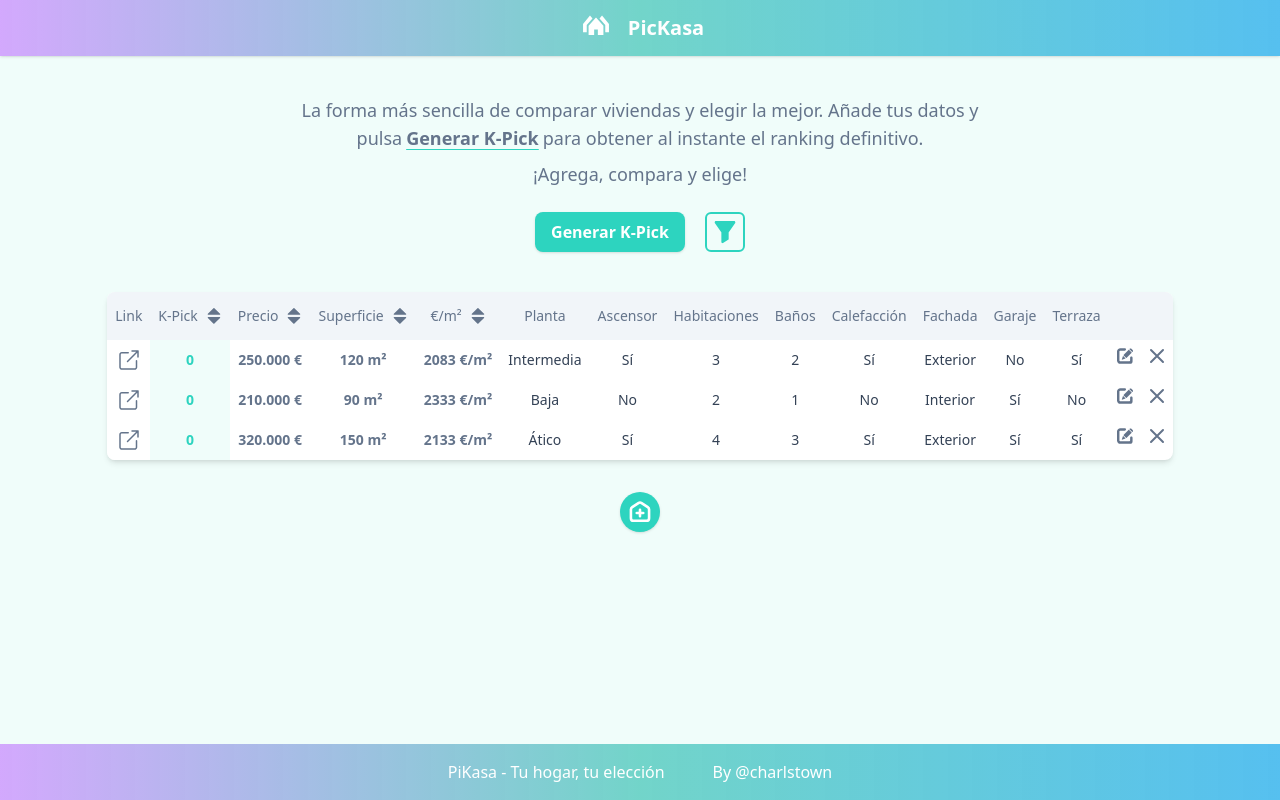
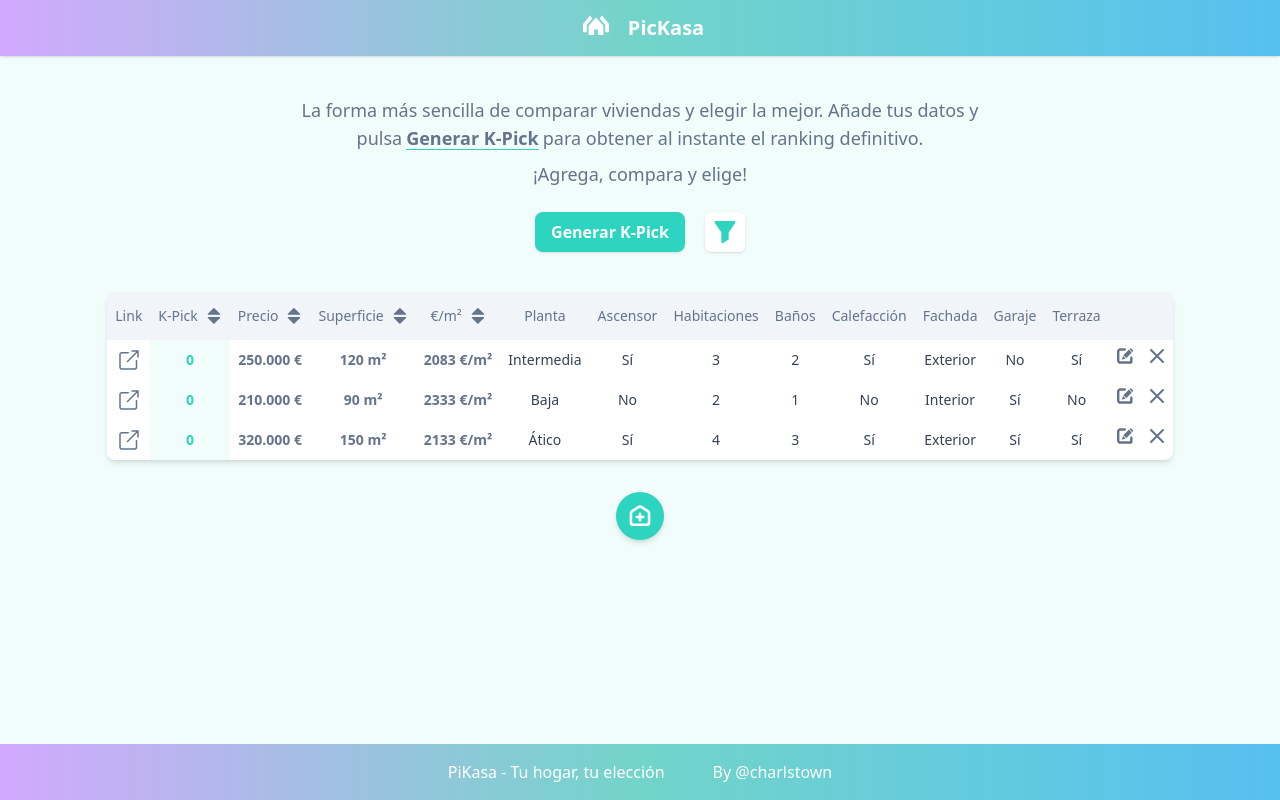
Before and after one commit to charlstown/pikcasa, a React (Vite) app: page / in a window 1280 px wide. Built offline with nearby package versions, Linux system fonts and the light colour scheme; no server answers.

Commit message:
feature: filter button style

```diff
--- /dev/null
+++ b/src/components/common/HelperTooltip.jsx
@@ -0,0 +1,19 @@
+import React from "react";
+
+const HelperTooltip = ({ visible, label, position }) => {
+  if (!visible) return null;
+  return (
+    <div
+      className="fixed z-50 px-2 py-1 rounded bg-slate-700 text-white text-xs pointer-events-none"
+      style={{
+        left: position.x + 12,
+        top: position.y + 12,
+        whiteSpace: "nowrap",
+      }}
+    >
+      {label}
+    </div>
+  );
+};
+
+export default HelperTooltip;
--- a/src/components/common/RoundedButton.jsx
+++ b/src/components/common/RoundedButton.jsx
@@ -1,19 +1,29 @@
 // src/components/common/RoundedButton.jsx
-import React from "react";
+import React, { useState } from "react";
+import HelperTooltip from "./HelperTooltip";
 
-function RoundedButton({ onClick, children, className = "", color = "bg-teal-400", hoverColor = "hover:bg-teal-400/70" }) {
-  const baseClass =
-    "w-10 h-10 flex items-center justify-center text-white rounded-full transition-colors shadow";
+const RoundedButton = ({ children, helperLabel, ...props }) => {
+  const [showHelper, setShowHelper] = useState(false);
+  const [mousePos, setMousePos] = useState({ x: 0, y: 0 });
+
+  const handleMouseEnter = () => setShowHelper(true);
+  const handleMouseLeave = () => setShowHelper(false);
+  const handleMouseMove = (e) => setMousePos({ x: e.clientX, y: e.clientY });
 
   return (
-    <button
-      type="button"
-      onClick={onClick}
-      className={`${baseClass} ${color} ${hoverColor} ${className}`}
-    >
-      {children}
-    </button>
+    <>
+      <button
+        {...props}
+        onMouseEnter={helperLabel ? handleMouseEnter : undefined}
+        onMouseLeave={helperLabel ? handleMouseLeave : undefined}
+        onMouseMove={helperLabel ? handleMouseMove : undefined}
+        className={`rounded-full bg-teal-400 hover:bg-teal-300 text-white p-3 shadow-md transition ${props.className || ""}`}
+      >
+        {children}
+      </button>
+      <HelperTooltip visible={showHelper} label={helperLabel} position={mousePos} />
+    </>
   );
-}
+};
 
 export default RoundedButton;
--- a/src/components/common/SquareButton.jsx
+++ b/src/components/common/SquareButton.jsx
@@ -1,15 +1,37 @@
-import React from "react";
+import React, { useState } from "react";
+import HelperTooltip from "./HelperTooltip";
 
-function SquareButton({ children, onClick, className = "" }) {
+const SquareButton = ({ children, helperLabel, ...props }) => {
+  const [showHelper, setShowHelper] = useState(false);
+  const [mousePos, setMousePos] = useState({ x: 0, y: 0 });
+  const [hover, setHover] = useState(false);
+
+  const handleMouseEnter = () => { setShowHelper(true); setHover(true); };
+  const handleMouseLeave = () => { setShowHelper(false); setHover(false); };
+  const handleMouseMove = (e) => setMousePos({ x: e.clientX, y: e.clientY });
+
+  // Cambia el color según hover
+  const iconColor = hover ? "text-teal-300" : "text-teal-400";
+
+  // Si el hijo es un icono, pásale la clase de color
+  const childWithColor = React.isValidElement(children)
+    ? React.cloneElement(children, { className: `w-6 h-6 ${iconColor}` })
+    : children;
+
   return (
-    <button
-      type="button"
-      onClick={onClick}
-      className={`bg-teal-50 border-2 border-teal-400 rounded-md w-10 h-10 flex items-center justify-center hover:bg-teal-100 transition-colors ${className}`}
-    >
-      {children}
-    </button>
+    <>
+      <button
+        {...props}
+        onMouseEnter={helperLabel ? handleMouseEnter : undefined}
+        onMouseLeave={helperLabel ? handleMouseLeave : undefined}
+        onMouseMove={helperLabel ? handleMouseMove : undefined}
+        className={`rounded-md bg-white p-2 shadow transition ${props.className || ""}`}
+      >
+        {childWithColor}
+      </button>
+      <HelperTooltip visible={showHelper} label={helperLabel} position={mousePos} />
+    </>
   );
-}
+};
 
 export default SquareButton;
--- a/src/components/layout/Content.jsx
+++ b/src/components/layout/Content.jsx
@@ -240,8 +240,9 @@ function Content() {
         <SquareButton
           onClick={() => setIsColumnsModalOpen(true)}
           className="ml-1"
+          helperLabel="Activa o desactiva columnas"
         >
-          <IconEnableColumns className="w-6 h-6 text-teal-400" />
+          <IconEnableColumns />
         </SquareButton>
       </div>
 
@@ -261,7 +262,11 @@ function Content() {
         sortConfig={sortConfig}
       />
 
-      <RoundedButton onClick={() => setIsModalOpen(true)} className="flex items-center">
+      <RoundedButton
+        onClick={() => setIsModalOpen(true)}
+        className="flex items-center"
+        helperLabel="Añade una nueva vivienda"
+      >
         <IconAddRow className="w-6 h-6 text-white" />
       </RoundedButton>
 
```
